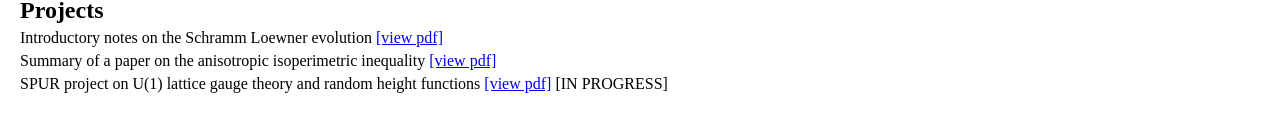
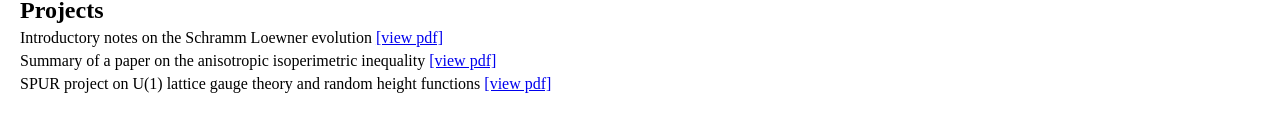
Before and after one commit to eariveraf/eariveraf.github.io, a plain HTML site: page index.html in a window 1280 px wide. Shown: the part 277-408 px from the top of the page. Drawn offline with Linux system fonts and the light colour scheme; a web font is replaced by a local one.

Commit message:
final version of spur paper

```diff
--- a/index.html
+++ b/index.html
@@ -24,7 +24,7 @@
         <h2>Projects</h2>
         <p>Introductory notes on the Schramm Loewner evolution <a href="676.pdf">[view pdf]</a></p>
         <p>Summary of a paper on the anisotropic isoperimetric inequality <a href="104.pdf">[view pdf]</a></p>
-        <p>SPUR project on U(1) lattice gauge theory and random height functions <a href="spur.pdf">[view pdf]</a> [IN PROGRESS]</p>
+        <p>SPUR project on U(1) lattice gauge theory and random height functions <a href="spur.pdf">[view pdf]</a></p>
     </div>
     <script src="js/main.js"></script>
 </body>
```
Also changed, not shown: 1 other file.
